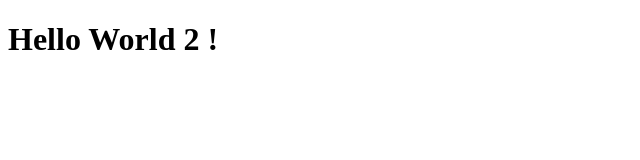
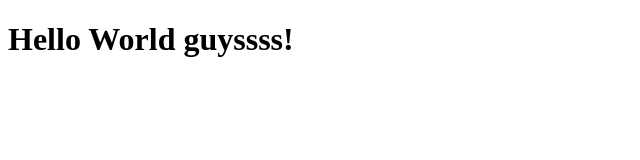
Before and after one commit to irapuji16/irapuji16, a plain HTML site: page index.html in a window 1280 px wide. Shown: the whole page, without its empty margins (0-640 px from the left). Drawn offline with Linux system fonts and the light colour scheme.

Commit message:
update wording

```diff
--- a/index.html
+++ b/index.html
@@ -4,6 +4,6 @@
         <title> Test </title>
     </head>
     <body>
-        <h1> Hello World 2 ! </h1>
+        <h1> Hello World guyssss! </h1>
     </body>
 </html>
```
